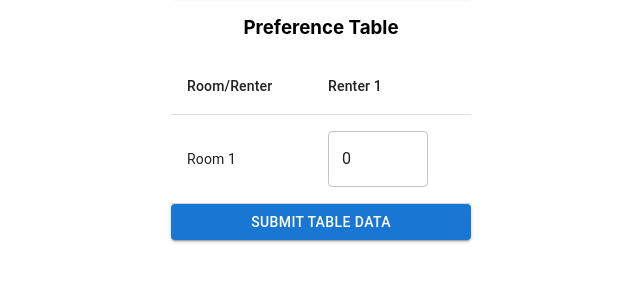
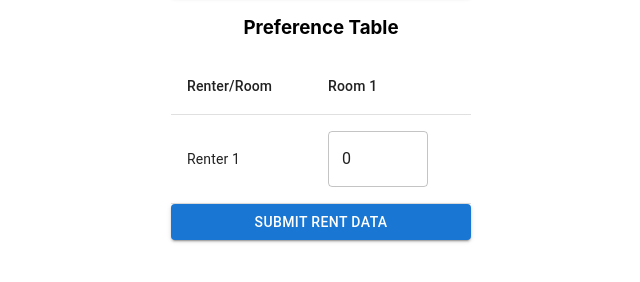
Before and after one commit to santoshkavhar/Rent-Division-UI, a React (Create React App) app: page / in a window 1280 px wide. Both pictures are taken after a click on the button "GENERATE PREFERENCE TABLE". Shown: the part 276-558 px from the top of the page, without its empty margins (319-959 px from the left). Built offline with nearby package versions, Linux system fonts and the light colour scheme.

Commit message:
TableData renamed to RentData. Some other gramatical mistakes corrected. Renter is on the column while Room is in the row.

```diff
--- a/src/Form.js
+++ b/src/Form.js
@@ -6,7 +6,7 @@ function Form() {
   const [formData, setFormData] = useState({
     renters: 1,
     rooms: 1,
-    tableData: [],
+    rentData: [],
   });
 
   const [showTable, setShowTable] = useState(false);
@@ -34,7 +34,7 @@ function Form() {
       table.push(row);
     }
 
-    setFormData({ ...formData, tableData: table });
+    setFormData({ ...formData, rentData: table });
     setShowTable(true);
   };
 
@@ -98,17 +98,17 @@ function Form() {
           <Table>
             <TableHead>
               <TableRow>
-              <TableCell> Room/Renter </TableCell>
-                {Array.from(Array(formData.renters)).map((_, index) => (
-                  <TableCell key={index}>Renter {index + 1}</TableCell>
+              <TableCell> Renter/Room </TableCell>
+                {Array.from(Array(formData.rooms)).map((_, index) => (
+                  <TableCell key={index}>Room {index + 1}</TableCell>
                 ))}
               </TableRow>
             </TableHead>
             <TableBody>
-              {formData.tableData.map((row, rowIndex) => (
+              {formData.rentData.map((row, rowIndex) => (
                 <TableRow key={rowIndex}>
                   <TableCell component="th" scope="row">
-                  Room {rowIndex + 1}
+                  Renter {rowIndex + 1}
                   </TableCell>
                   {row.map((cell, cellIndex) => (
                     <TableCell key={cellIndex}>
@@ -116,9 +116,9 @@ function Form() {
                         type="number"
                         value={cell}
                         onChange={(e) => {
-                          const updatedTableData = [...formData.tableData];
-                          updatedTableData[rowIndex][cellIndex] = parseInt(e.target.value, 10) || 0;
-                          setFormData({ ...formData, tableData: updatedTableData });
+                          const updatedRentData = [...formData.rentData];
+                          updatedRentData[rowIndex][cellIndex] = parseInt(e.target.value, 10) || 0;
+                          setFormData({ ...formData, rentData: updatedRentData });
                         }}
                         inputProps={{ min: 0, step: 1 }}
                         style={{ width: '100px' }}
@@ -130,7 +130,7 @@ function Form() {
             </TableBody>
           </Table>
           <Button variant="contained" color="primary" onClick={handleSubmit}>
-            Submit Table Data
+            Submit Rent Data
           </Button>
         </>
       )}
@@ -139,9 +139,9 @@ function Form() {
     <Table>
       <TableHead>
         <TableRow>
-          <TableCell>Rooms</TableCell>
-          <TableCell>Renters</TableCell>
-          <TableCell>Rents</TableCell>
+          <TableCell>Room</TableCell>
+          <TableCell>Renter</TableCell>
+          <TableCell>Rent</TableCell>
         </TableRow>
       </TableHead>
       <TableBody>
```
